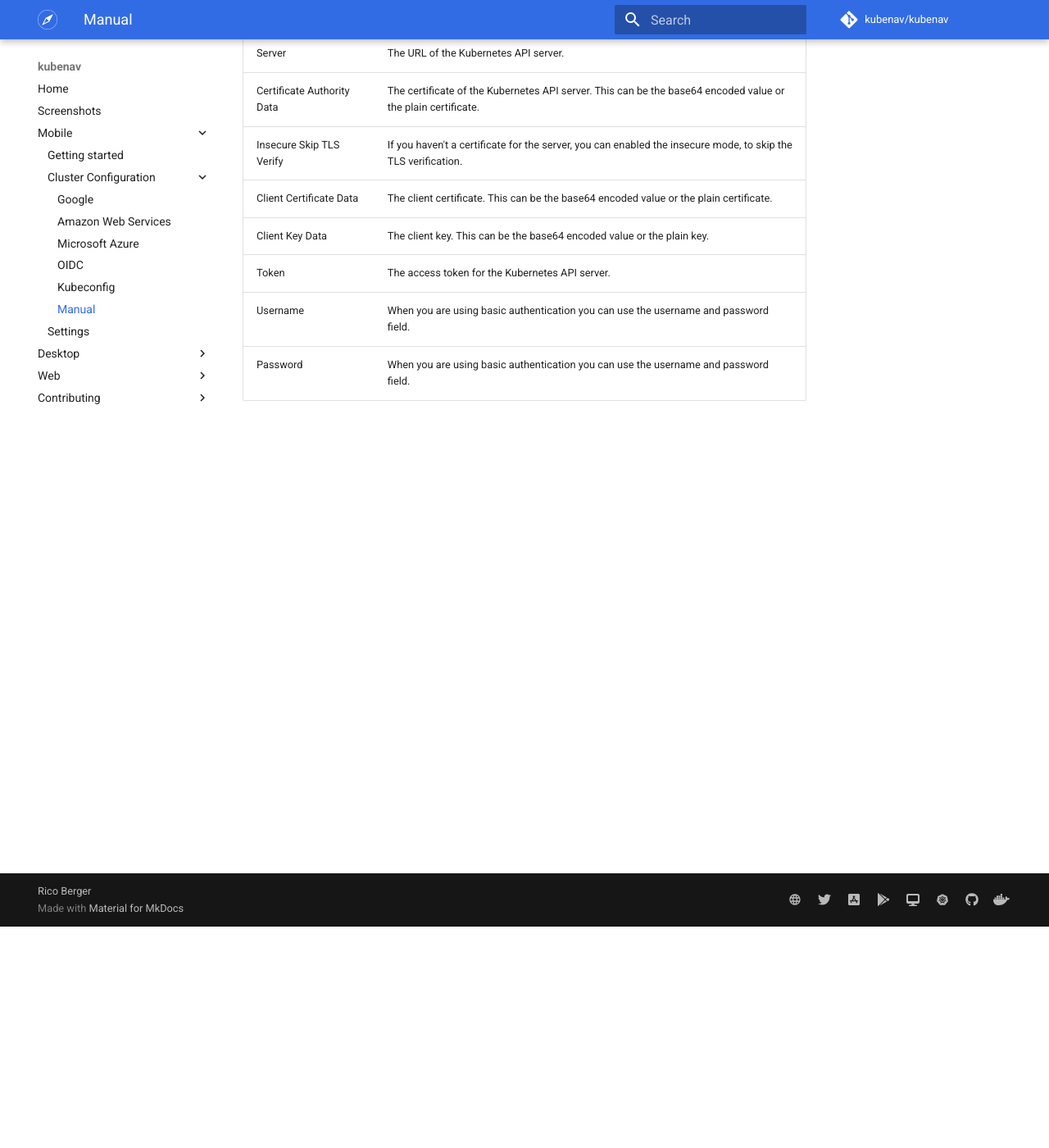
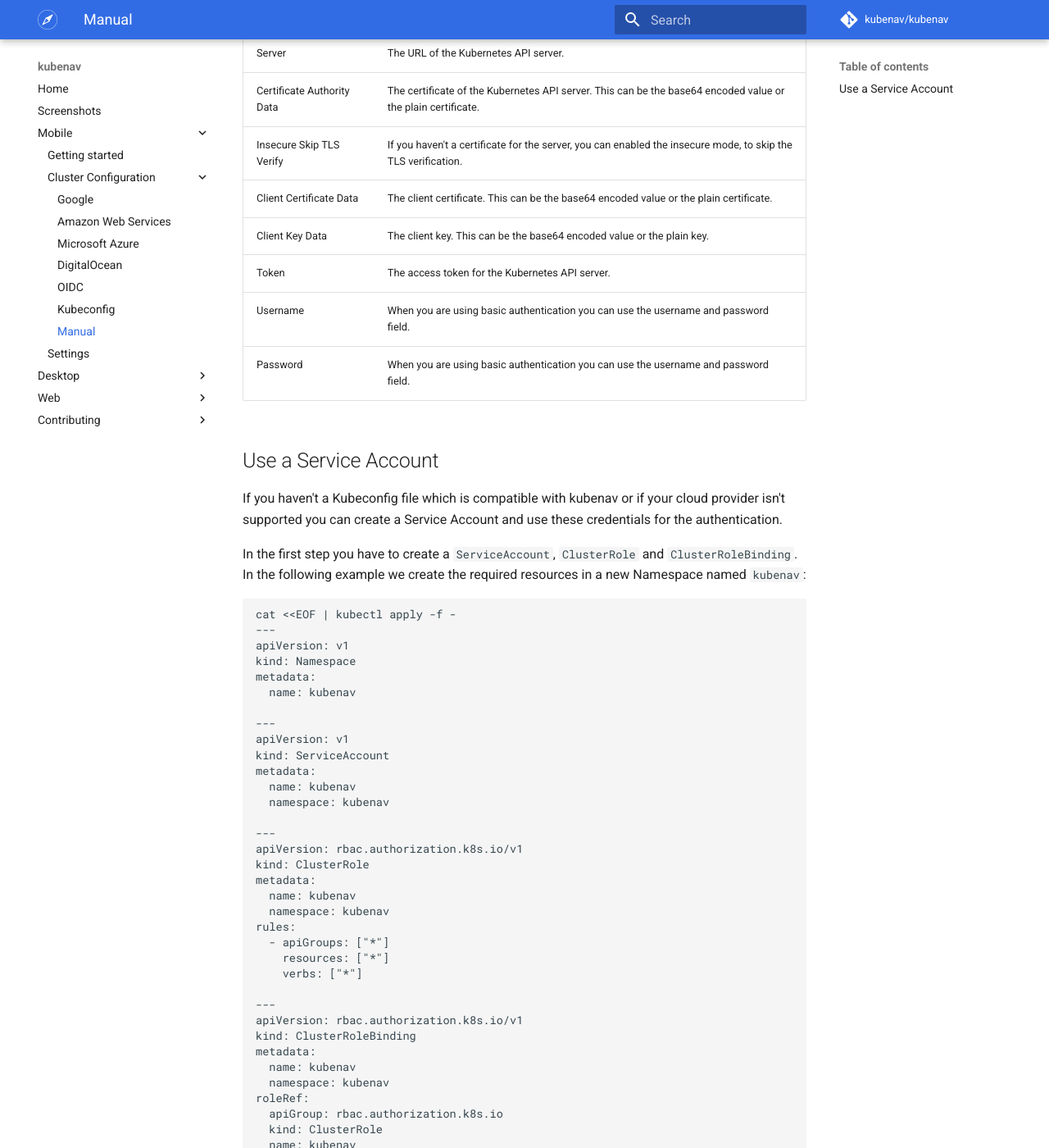
Before and after one commit to kubenav/docs, an MkDocs documentation site: the page built from docs/mobile/manual.md, in a window 1280 px wide and 1400 px high, scrolled down 270 px. Shown: the whole window at 82% size. Built offline with MkDocs 1.6.1 and Material for MkDocs 9.7.7, drawn with Linux system fonts in a browser that asks for light colours; comment, search, counter and statistics services are not loaded; some of the changed text lies outside the part shown.

Commit message:
Add DigitalOcean and Service Account
Add instructions how to configure a cluster in kubenav using
DigitalOcean or a Service Account.

````diff
--- a/docs/mobile/manual.md
+++ b/docs/mobile/manual.md
@@ -11,3 +11,69 @@ This method can be used, when you want to manually configure each cluster.
 | Token | The access token for the Kubernetes API server. |
 | Username | When you are using basic authentication you can use the username and password field. |
 | Password | When you are using basic authentication you can use the username and password field. |
+
+## Use a Service Account
+
+If you haven't a Kubeconfig file which is compatible with kubenav or if your cloud provider isn't supported you can create a Service Account and use these credentials for the authentication.
+
+In the first step you have to create a `ServiceAccount`, `ClusterRole` and `ClusterRoleBinding`. In the following example we create the required resources in a new Namespace named `kubenav`:
+
+```sh
+cat <<EOF | kubectl apply -f -
+---
+apiVersion: v1
+kind: Namespace
+metadata:
+  name: kubenav
+
+---
+apiVersion: v1
+kind: ServiceAccount
+metadata:
+  name: kubenav
+  namespace: kubenav
+
+---
+apiVersion: rbac.authorization.k8s.io/v1
+kind: ClusterRole
+metadata:
+  name: kubenav
+  namespace: kubenav
+rules:
+  - apiGroups: ["*"]
+    resources: ["*"]
+    verbs: ["*"]
+
+---
+apiVersion: rbac.authorization.k8s.io/v1
+kind: ClusterRoleBinding
+metadata:
+  name: kubenav
+  namespace: kubenav
+roleRef:
+  apiGroup: rbac.authorization.k8s.io
+  kind: ClusterRole
+  name: kubenav
+subjects:
+  - kind: ServiceAccount
+    name: kubenav
+    namespace: kubenav
+EOF
+```
+
+Now we have to use the created secret, which is used by the Service Account. To get the name of the secret run the following command:
+
+```sh
+export SECRET_NAME=$(kubectl get sa --namespace kubenav kubenav -o=jsonpath='{.secrets[*].name}')
+```
+
+To get the certificate and access token to authenticate against the Kubernetes API we can run the following:
+
+```sh
+kubectl get secret $SECRET_NAME -o=jsonpath='{.data.ca\.crt}' | base64 --decode
+kubectl get secret $SECRET_NAME -o=jsonpath='{.data.token}' | base64 --decode
+```
+
+The output from the first command can now be used for the `Certificate Authority Data` field and the output from the second command for the `Token` field.
+
+> **Attention:** The specified RBAC rules from the example provide full cluster access wihtout any restrictions. More information can be found in the Kubernets documentation: [Using RBAC Authorization](https://kubernetes.io/docs/reference/access-authn-authz/rbac/).
--- a/mkdocs.yml
+++ b/mkdocs.yml
@@ -25,6 +25,7 @@ nav:
           - Google: mobile/google.md
           - Amazon Web Services: mobile/amazon-web-services.md
           - Microsoft Azure: mobile/microsoft-azure.md
+          - DigitalOcean: mobile/digital-ocean.md
           - OIDC: mobile/oidc.md
           - Kubeconfig: mobile/kubeconfig.md
           - Manual: mobile/manual.md
````
Also changed, not shown: docs/mobile/digital-ocean.md (added, +7 -0 lines).
